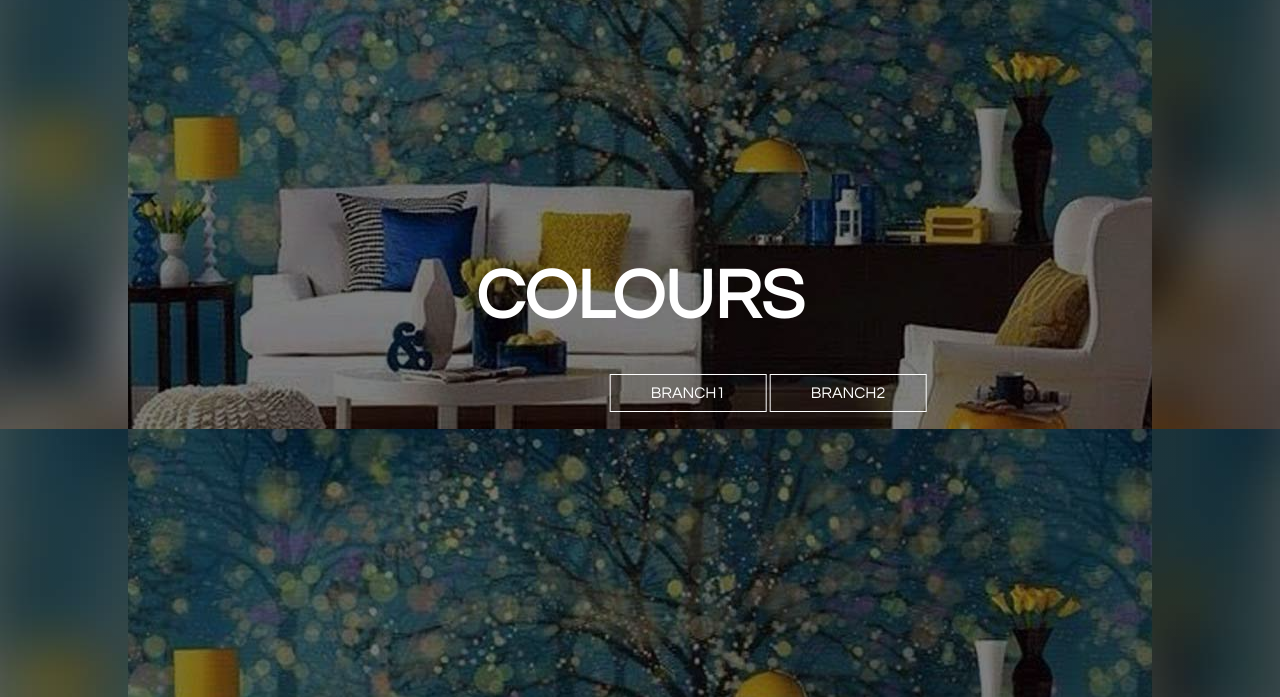
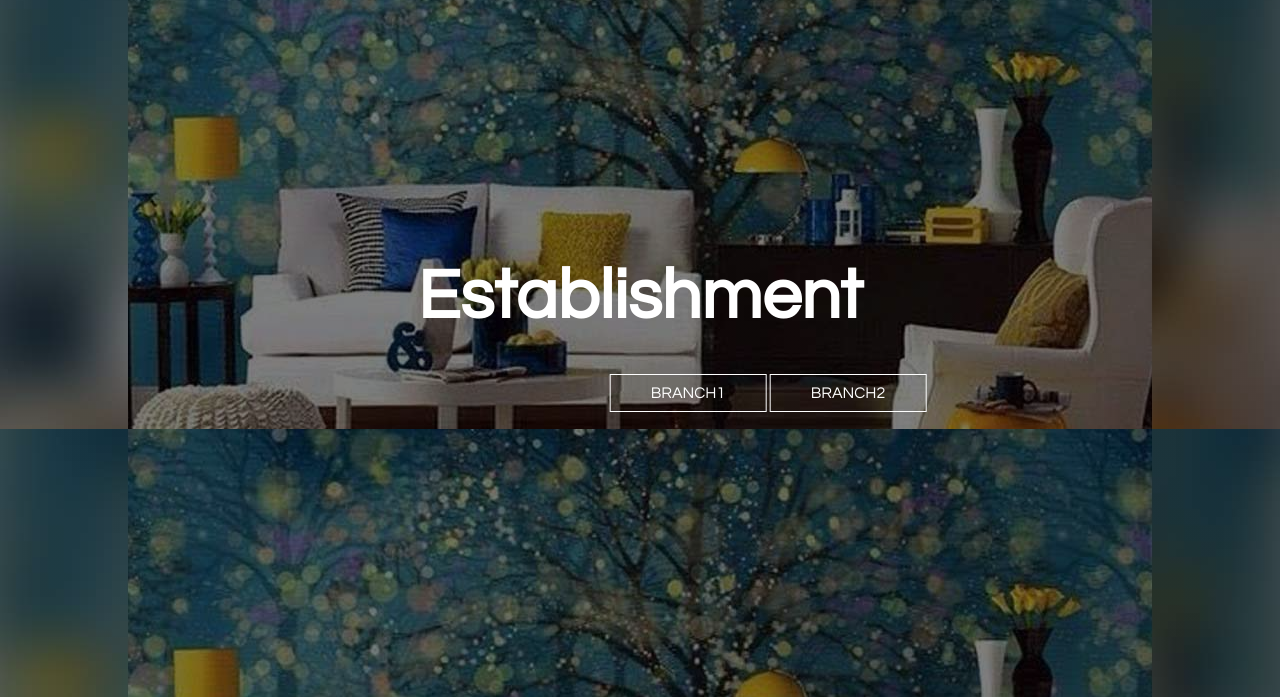
Before and after one commit to veesh2019/background-generator, a plain HTML site: page index.html in a window 1280 px wide. Shown: the part 103-800 px from the top of the page. Drawn offline with Linux system fonts and the light colour scheme; files whose address does not match are found by name.

Commit message:
Chneged head!

```diff
--- a/index.html
+++ b/index.html
@@ -19,7 +19,7 @@
 			</ul>
 		</div>
 		<div class="title">
-			<h1>COLOURS</h1>
+			<h1>Establishment</h1>
 		</div>
 		<div class="air">
 			<a class="ar" href="#">BRANCH1</a>
```
